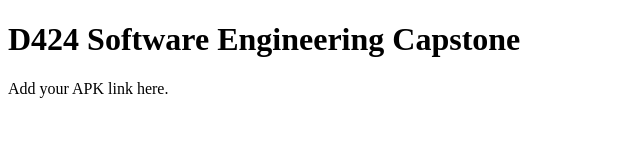
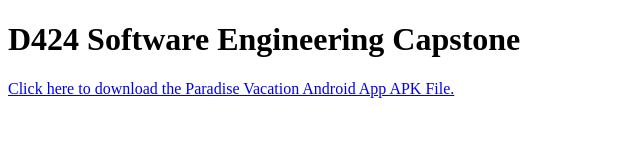
Before and after one commit to revan88-student/myrepo, a plain HTML site: page index.html in a window 1280 px wide. Shown: the whole page, without its empty margins (0-640 px from the left). Drawn offline with Linux system fonts and the light colour scheme.

Commit message:
Update index.html

```diff
--- a/index.html
+++ b/index.html
@@ -16,7 +16,7 @@
 
     <h1>D424 Software Engineering Capstone</h1>
 
-    <p>Add your APK link here.</p>
+    <p><a href="https://github.com/revan88-student/myrepo/blob/2e2a743517397e26a5e17a0997d8752373bc42a0/app-release.apk">Click here to download the Paradise Vacation Android App APK File.</a></p>
 
 
 </body>
```
